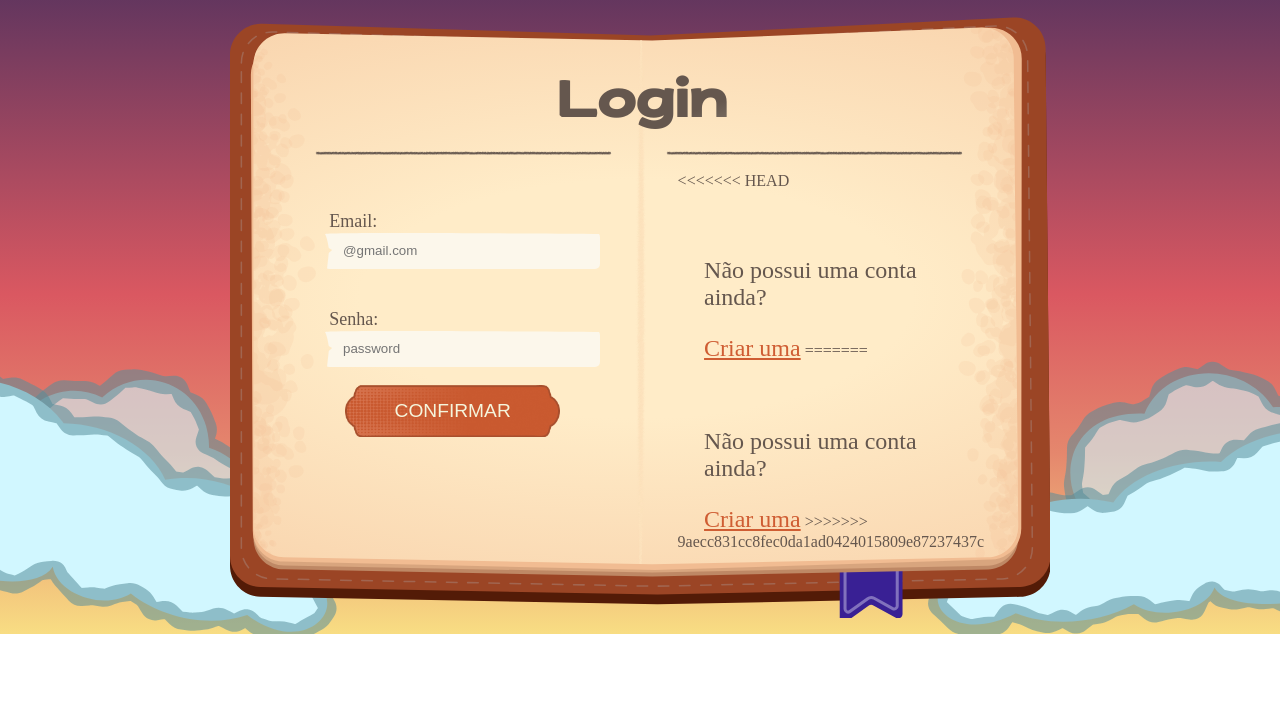
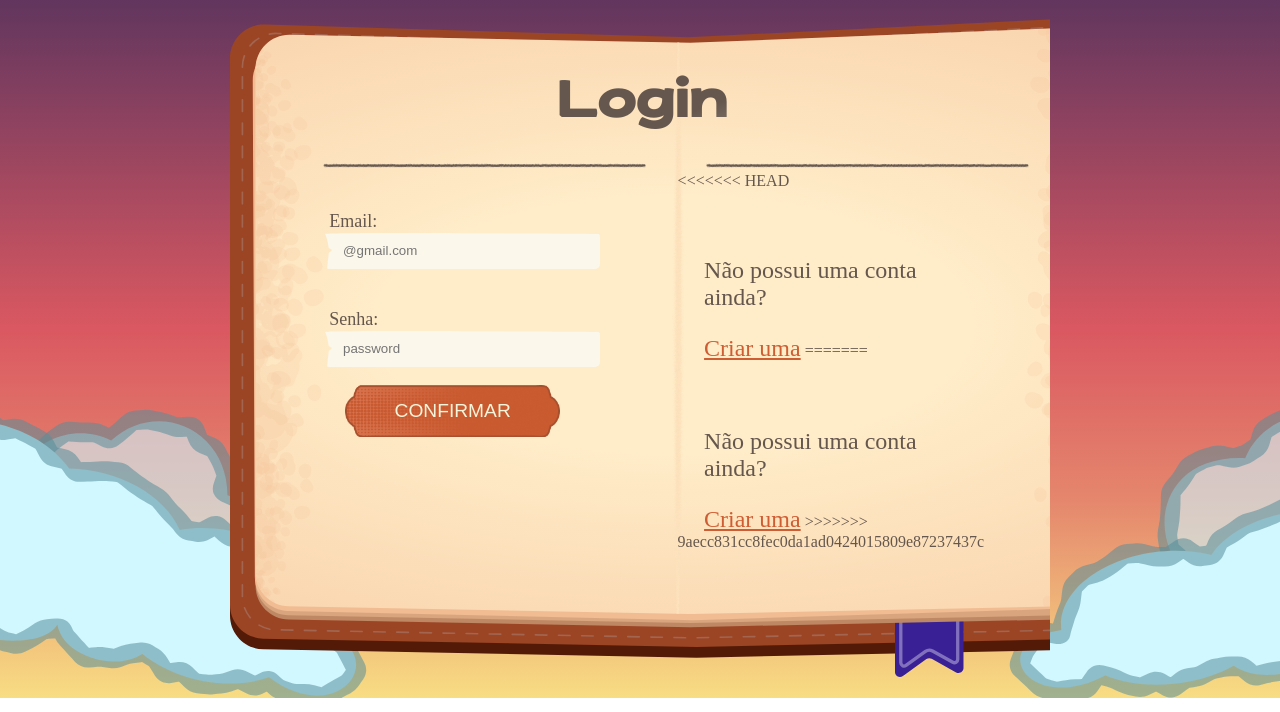
Before and after one commit to VitorScarabelli/Jogo-de-tabuleiro-web, a PHP site: page /login.php in a window 1280 px wide; the page is wider, and only the part inside the window is pictured. Shown: the part 88-800 px from the top of that part. Run offline with PHP 8.4, Linux system fonts and the light colour scheme; some web fonts are replaced.

Commit message:
Update login.css

```diff
--- a/PrjTabuleiro/login/css/login.css
+++ b/PrjTabuleiro/login/css/login.css
@@ -44,7 +44,7 @@
     background-repeat: no-repeat;
     background-size: cover;
     width: 64%;
-    height: 36rem;
+    height: 40rem;
     background-size: cover;
     margin: 1rem auto;
     padding-top: 2%;
```
